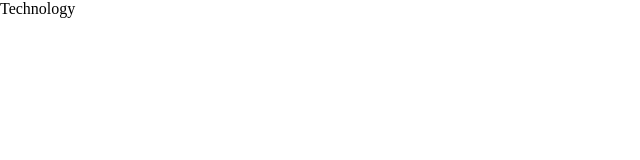
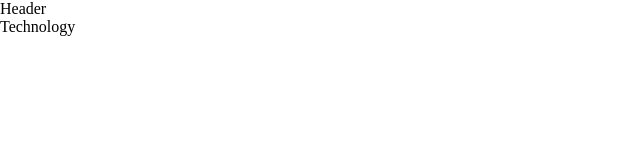
Before and after one commit to rrcaddick/space-tourism, a React (Create React App) app: page /technology in a window 1280 px wide. Shown: the top 160 px of the page, without its empty margins (0-640 px from the left). Built offline with nearby package versions, Linux system fonts and the light colour scheme.

Commit message:
Scaffolded Page Layout and Header

```diff
--- /dev/null
+++ b/src/components/common/Header.jsx
@@ -0,0 +1,7 @@
+import React from "react";
+
+const Header = () => {
+  return <div>Header</div>;
+};
+
+export default Header;
--- /dev/null
+++ b/src/components/common/PageLayout.jsx
@@ -0,0 +1,18 @@
+import React from "react";
+import styled from "styled-components";
+import Header from "./Header";
+
+const PageLayoutWrapper = styled.section``;
+
+const Content = styled.main``;
+
+const PageLayout = ({ children }) => {
+  return (
+    <PageLayoutWrapper>
+      <Header />
+      <Content>{children}</Content>
+    </PageLayoutWrapper>
+  );
+};
+
+export default PageLayout;
--- a/src/components/pages/Crew.jsx
+++ b/src/components/pages/Crew.jsx
@@ -1,7 +1,8 @@
 import React from "react";
+import PageLayout from "components/common/PageLayout";
 
 const Crew = () => {
-  return <div>Crew</div>;
+  return <PageLayout>Crew</PageLayout>;
 };
 
 export default Crew;
--- a/src/components/pages/Destination.jsx
+++ b/src/components/pages/Destination.jsx
@@ -1,7 +1,8 @@
 import React from "react";
+import PageLayout from "components/common/PageLayout";
 
 const Destination = () => {
-  return <div>Destination</div>;
+  return <PageLayout>Destination</PageLayout>;
 };
 
 export default Destination;
--- a/src/components/pages/Home.jsx
+++ b/src/components/pages/Home.jsx
@@ -1,7 +1,8 @@
 import React from "react";
+import PageLayout from "components/common/PageLayout";
 
 const Home = () => {
-  return <div>Home</div>;
+  return <PageLayout>Home</PageLayout>;
 };
 
 export default Home;
--- a/src/components/pages/Technology.jsx
+++ b/src/components/pages/Technology.jsx
@@ -1,7 +1,8 @@
 import React from "react";
+import PageLayout from "components/common/PageLayout";
 
 const Technology = () => {
-  return <div>Technology</div>;
+  return <PageLayout>Technology</PageLayout>;
 };
 
 export default Technology;
```
